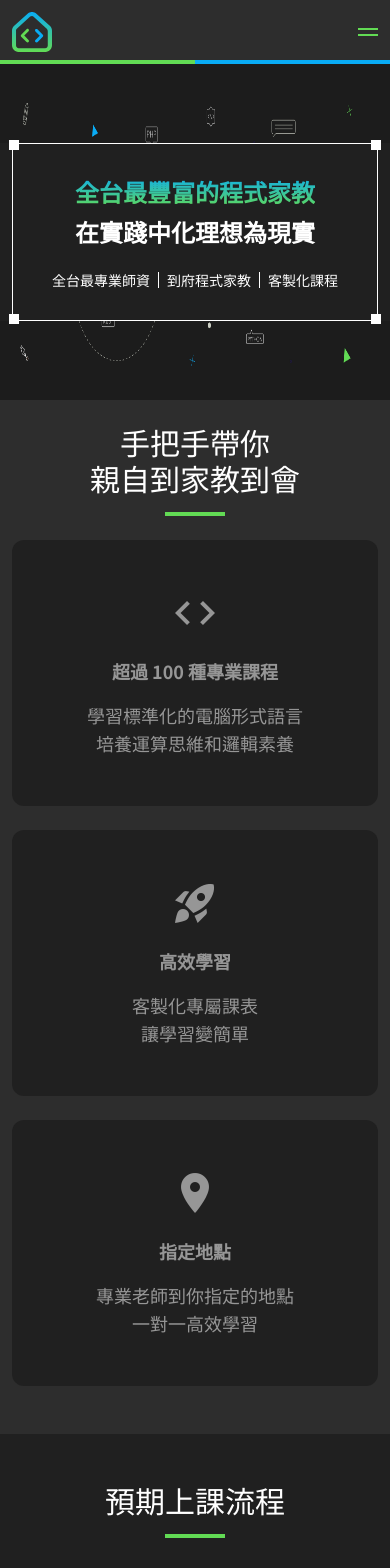
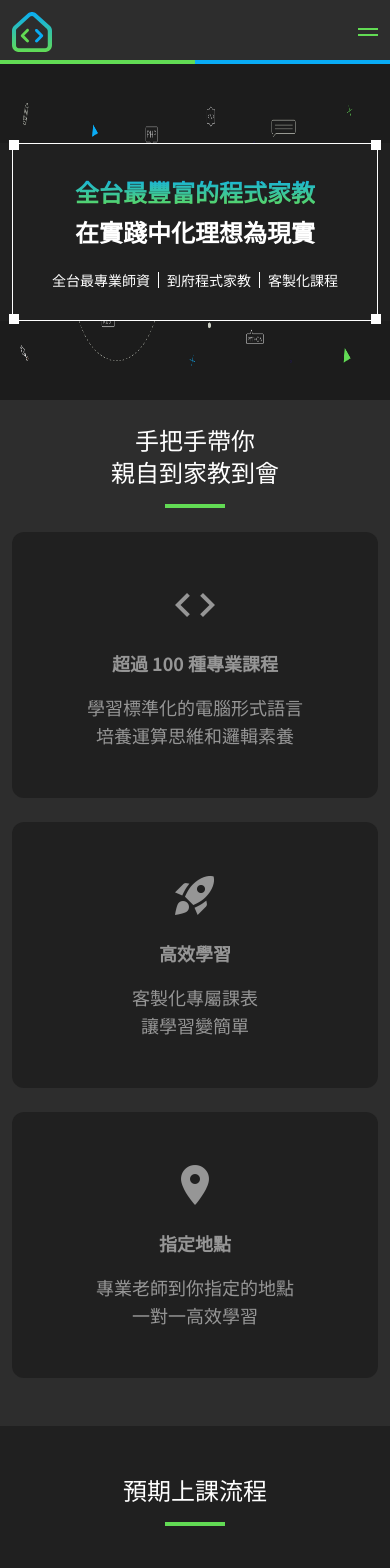
Before and after one commit to xin1126/Tutor-Template, a React (Vite) app: page /#/ in a window 390 px wide. Shown: the top 1568 px of the page. Built offline with nearby package versions, Linux system fonts and the light colour scheme; a web font is replaced by a local one.

Commit message:
fix: font-size mobile

```diff
--- a/src/components/Title.tsx
+++ b/src/components/Title.tsx
@@ -5,7 +5,7 @@ interface Props {
 const Title: React.FC<Props> = ({ title }) => {
   return (
     <>
-      <h2 className="mb-4 pt-12 text-center text-3xl text-white lg:pt-20">
+      <h2 className="mb-4 pt-12 text-center text-2xl text-white md:text-3xl lg:pt-20">
         {title}
       </h2>
       <div className="mx-auto mb-12 w-[60px] border-b-4 border-secondary"></div>
--- a/src/pages/home/components/Information.tsx
+++ b/src/pages/home/components/Information.tsx
@@ -23,7 +23,7 @@ const Information: React.FC = () => {
     <div className="bg-primary">
       <ul className="container flex cursor-default flex-col  items-center justify-around py-6 text-gray lg:flex-row lg:py-20">
         <li
-          className="w-[305px] pb-6 text-center text-3xl font-medium text-white lg:mt-10 lg:py-12 lg:text-start"
+          className="w-[305px] pb-6 text-center text-2xl font-medium text-white md:text-3xl lg:mt-10 lg:py-12 lg:text-start"
           data-aos="fade-right"
           data-aos-delay="400"
         >
```
